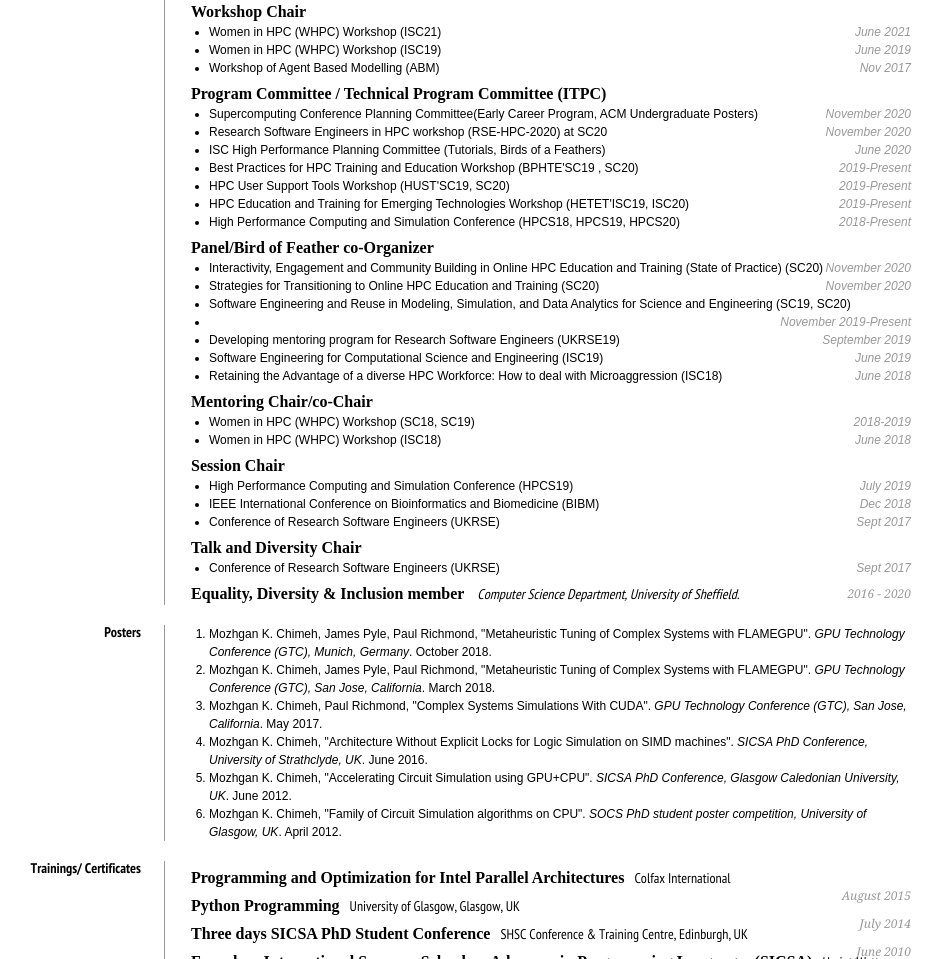
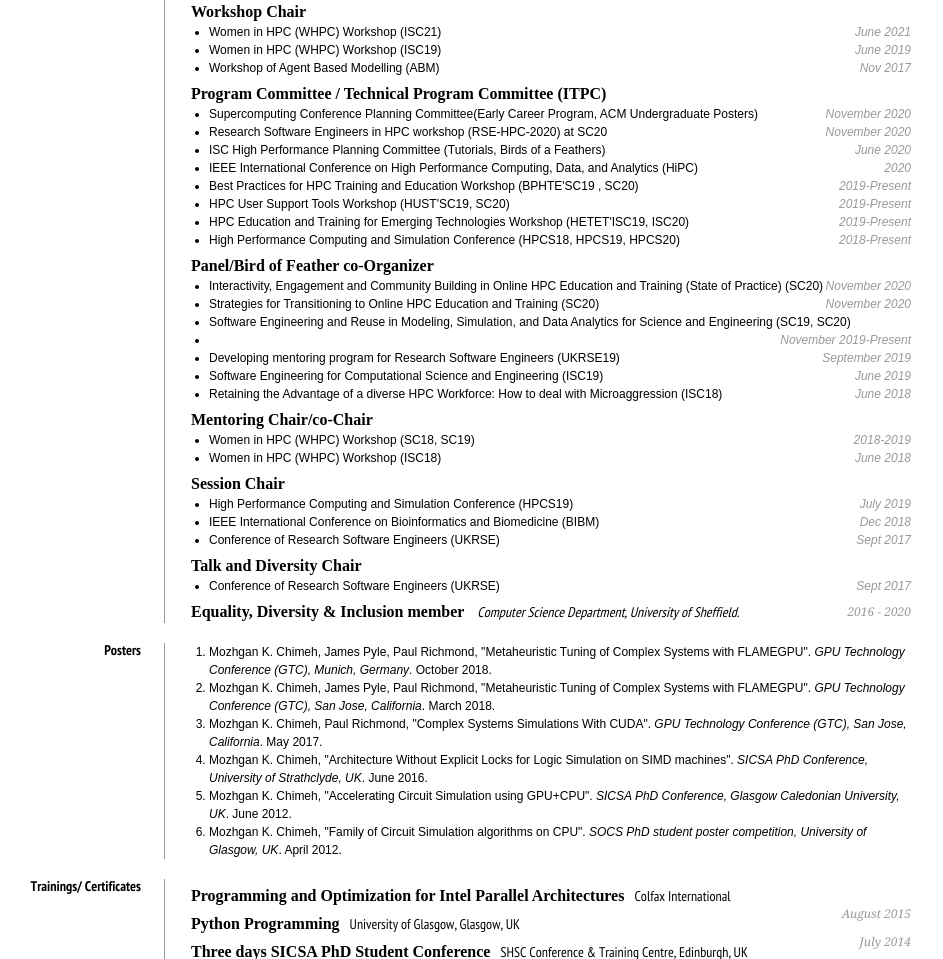
Before and after one commit to mozhgan-kch/mkchimeh, a plain HTML site: page index.html in a window 1280 px wide. Shown: the part 2929-3888 px from the top of the page, without its empty margins (174-1117 px from the left). Drawn offline with Linux system fonts and the light colour scheme; a web font is replaced by a local one.

Commit message:
Update index.html

```diff
--- a/index.html
+++ b/index.html
@@ -448,10 +448,12 @@
                      <li>Supercomputing Conference Planning Committee(Early Career Program, ACM Undergraduate Posters)<span>November 2020</span></li>
 		             <li>Research Software Engineers in HPC workshop (RSE-HPC-2020) at SC20<span>November 2020</span></li>
 		             <li>ISC High Performance Planning Committee (Tutorials, Birds of a Feathers)<span>June 2020</span></li>
+		       <li>IEEE International Conference on High Performance Computing, Data, and Analytics (HiPC)<span>2020</span></li>
                      <li>Best Practices for HPC Training and Education Workshop (BPHTE'SC19 , SC20)<span>2019-Present</span></li>
                      <li>HPC User Support Tools Workshop (HUST'SC19, SC20)<span> 2019-Present</span></li>
                      <li>HPC Education and Training for Emerging Technologies Workshop (HETET'ISC19, ISC20)<span>2019-Present</span></li>
                      <li>High Performance Computing and Simulation Conference (HPCS18, HPCS19, HPCS20)<span>2018-Present</span></li>
+
                </ul>
                <h2 class="smartmargin">
                      <strong>Panel/Bird of Feather co-Organizer</strong>
```
